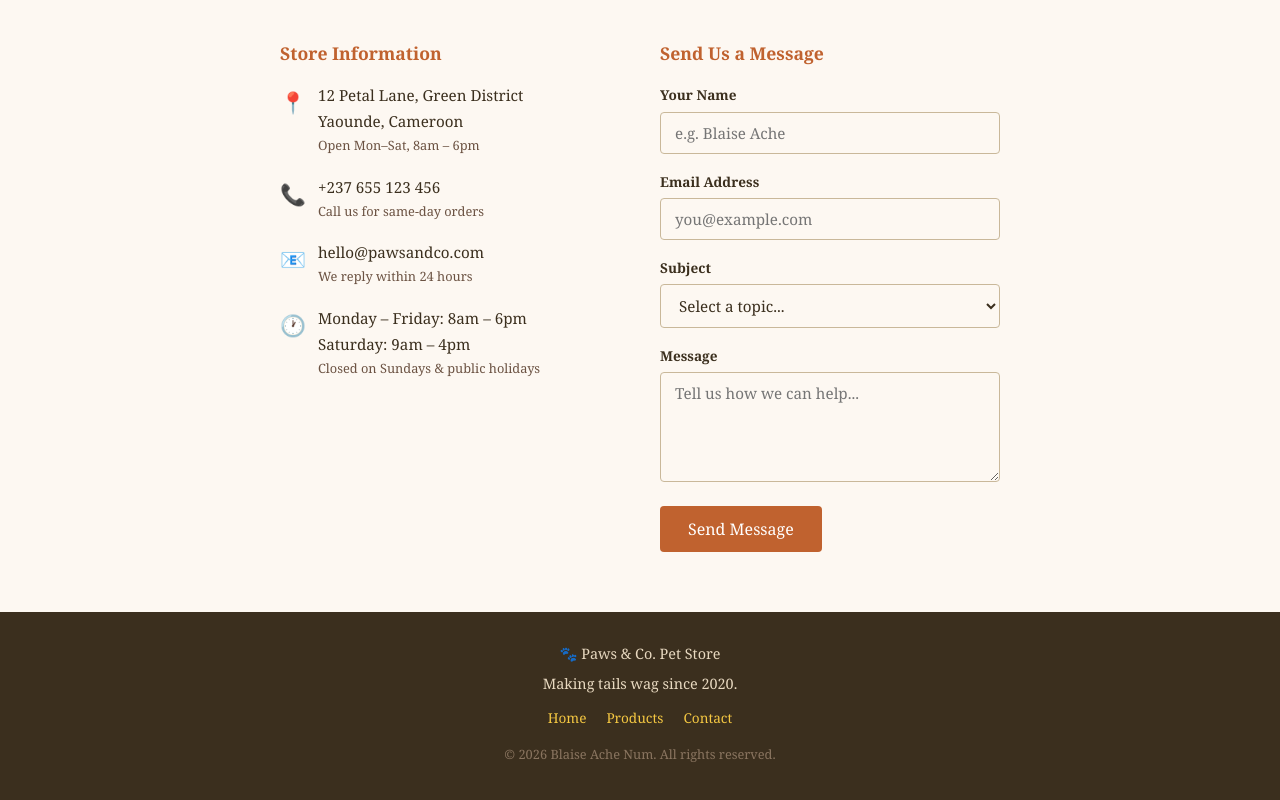
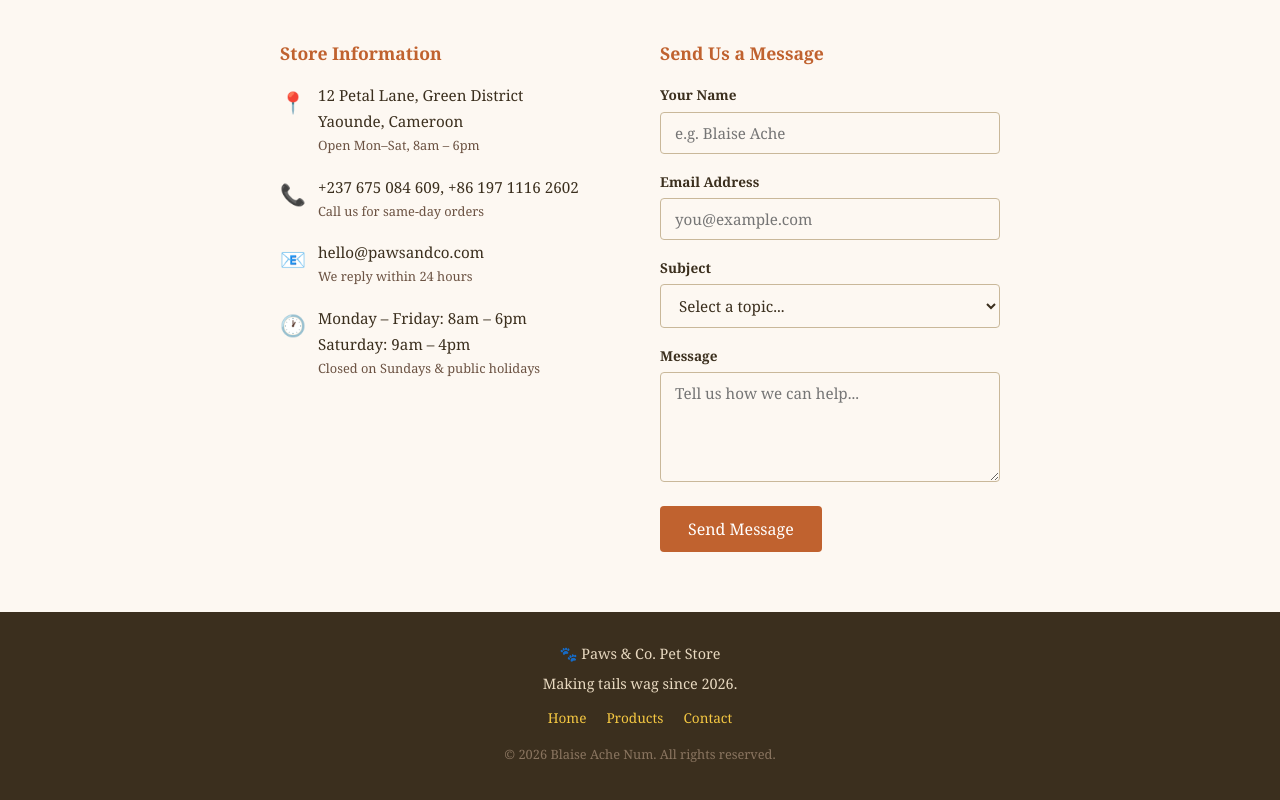
Before and after one commit to waza-237/pet-store, a plain HTML site: page contact.html in a window 1280 px wide. Shown: the part 450-1250 px from the top of the page. Drawn offline with Linux system fonts and the light colour scheme.

Commit message:
Update contact.html

```diff
--- a/contact.html
+++ b/contact.html
@@ -44,7 +44,7 @@
 
                 <div class="contact-item">
                     <div class="ci-icon">📞</div>
-                    <p>+237 655 123 456
+                    <p>+237 675 084 609, +86 197 1116 2602
                         <span>Call us for same-day orders</span>
                     </p>
                 </div>
@@ -103,7 +103,7 @@
     <!-- FOOTER -->
     <footer>
         <p>🐾 Paws & Co. Pet Store</p>
-        <p>Making tails wag since 2020.</p>
+        <p>Making tails wag since 2026.</p>
         <div class="footer-links">
             <a href="index.html">Home</a>
             <a href="menu.html">Products</a>
```
